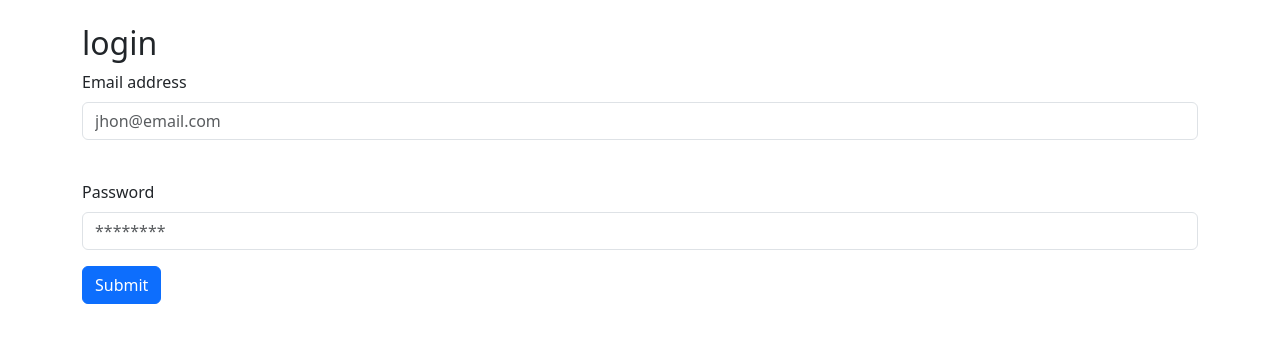
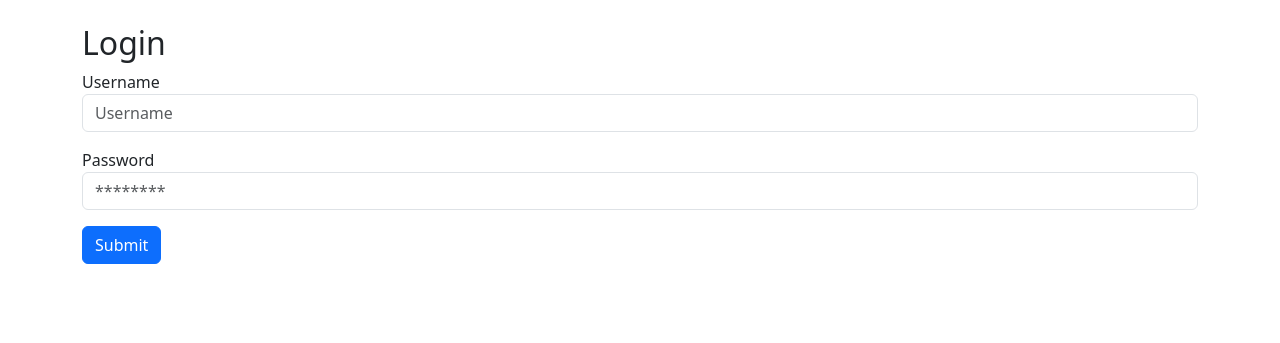
Before and after one commit to daguze/Capstone-Project-University-Management-System, a Django app: page /login/ in a window 1280 px wide. Shown: the part 56-399 px from the top of the page. Run offline with Django 5.2, Linux system fonts and the light colour scheme.

Commit message:
tried to refine soe codes but still no login working

```diff
--- a/University_management/accounts/Templates/accounts/login.html
+++ b/University_management/accounts/Templates/accounts/login.html
@@ -1,19 +1,18 @@
 {% extends 'accounts/base.html' %}
 {% block content %}
 
-<h2>login</h2>
+<h2>Login</h2>
 
-<form method ="post">
+<form method="post">
     {% csrf_token %}
   <div class="mb-3">
-    <label for="exampleInputEmail1" class="form-label">Email address</label>
-    <input type="text" class="form-control" name="username" placeholder="jhon@email.com" required>
+    <label for="id_username">Username</label>
+    <input id="id_username" type="text" class="form-control" name="username" placeholder="Username" required>
+  </div>
 
-  </div>
   <div class="mb-3">
-  </br>
-    <label for="exampleInputPassword1" class="form-label">Password</label>
-    <input type="password" class="form-control" name="password" placeholder="********" required>
+    <label for="id_password">Password</label>
+    <input id="id_password" type="password" class="form-control" name="password" placeholder="********" required>
   </div>
 
   <button type="submit" class="btn btn-primary" formaction="{% url 'login' %}">Submit</button>
--- a/University_management/accounts/Templates/accounts/logout.html
+++ b/University_management/accounts/Templates/accounts/logout.html
@@ -1,10 +1,10 @@
 {% extends "accounts/base.html" %}
 
-{% block title %}Logged Out{% endblock %}
+
 
 {% block content %}
 <div class="text-center mt-5">
     <h2>You have been logged out</h2>
-    <p><a href="{% url 'home' %}" class="btn btn-primary mt-3">Go to Home</a></p>
+    <p><a href="{% url 'home' %}" class="btn btn-primary mt-3">logout</a></p>
 </div>
 {% endblock %}
--- a/University_management/accounts/Templates/accounts/navigation.html
+++ b/University_management/accounts/Templates/accounts/navigation.html
@@ -11,14 +11,15 @@
           <li class="nav-item">
             <a class="nav-link" href="{% url 'logout' %}">Logout</a>
           </li>
+
         {% else %}
-
 
           <li class="nav-item">
             <a class="nav-link" href="{% url 'login' %}">Login</a>
           </li>
           <li class="nav-item">
             <a class="nav-link" href="{% url 'home' %}">Home</a>
+          </li>
 
         {% endif %}
       </ul>
--- a/University_management/accounts/views.py
+++ b/University_management/accounts/views.py
@@ -11,13 +11,19 @@ def home(request):
 
 def login_user(request):
     if request.method == 'POST':
-        username = request.POST.get('username')
-        password = request.POST.get('password')
-        user_check = authenticate(request, username=username, password=password)
+        Username = request.POST.get('Username')
+        Password = request.POST.get('Password')
+        user_check = authenticate(request, username=Username, password=Password)
         if user_check is not None:
             login(request, user_check)
-            messages.success(request, "You have successfully logged in.")
-            return redirect('home')
+            if getattr(user_check, 'user_type', None) == 'staff':
+                messages.success(request, "You have successfully logged in.")
+
+            elif getattr(user_check, 'user_type', None) == 'student':
+                messages.success(request, "You have successfully logged in.")
+
+            else:
+                messages.success(request, "You have successfully logged in.")
         else:
             messages.error(request, "Invalid username or password.")
             return redirect('login')
@@ -25,5 +31,6 @@ def login_user(request):
 
 
 def logout_user(request):
+    logout(request)
     messages.success(request, "You have been logged out.")
     return redirect('home')
```
Also changed, not shown: University_management/accounts/models.py (+10 -4 lines), University_management/accounts/migrations/0001_initial.py, University_management/db.sqlite3. Lines whose indentation alone changed are shown as unchanged.
